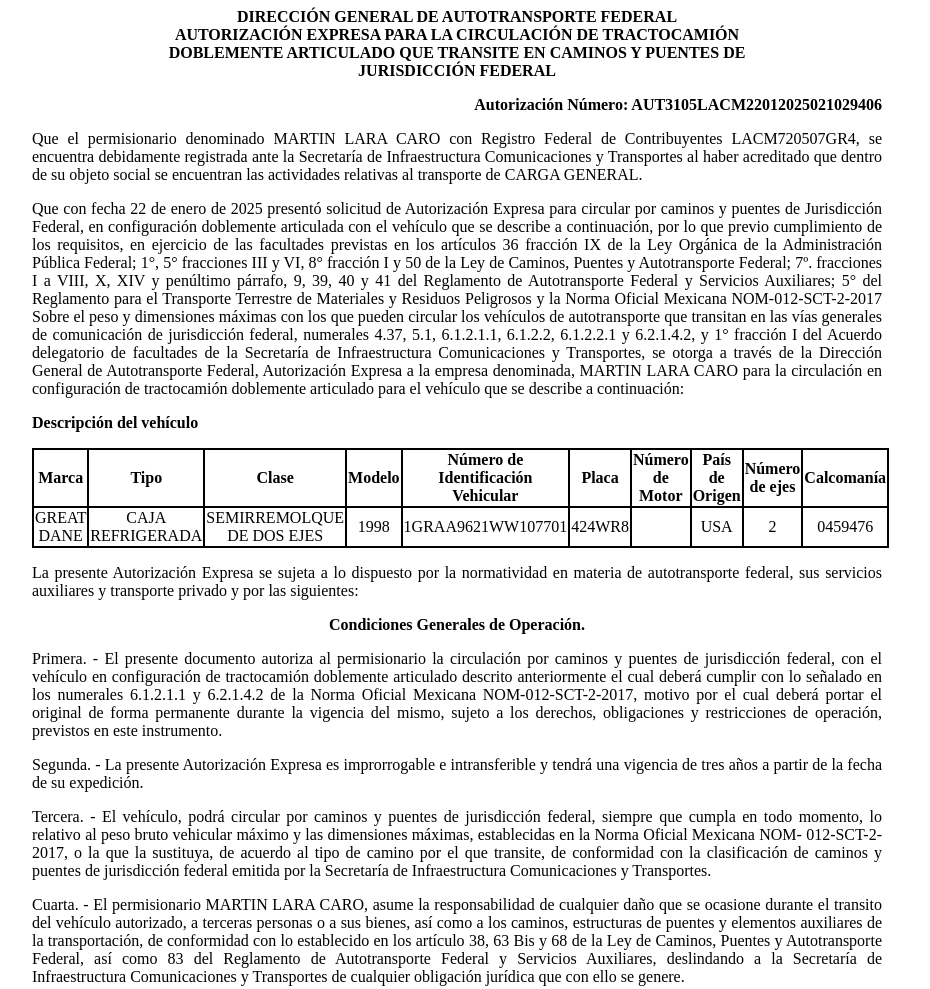
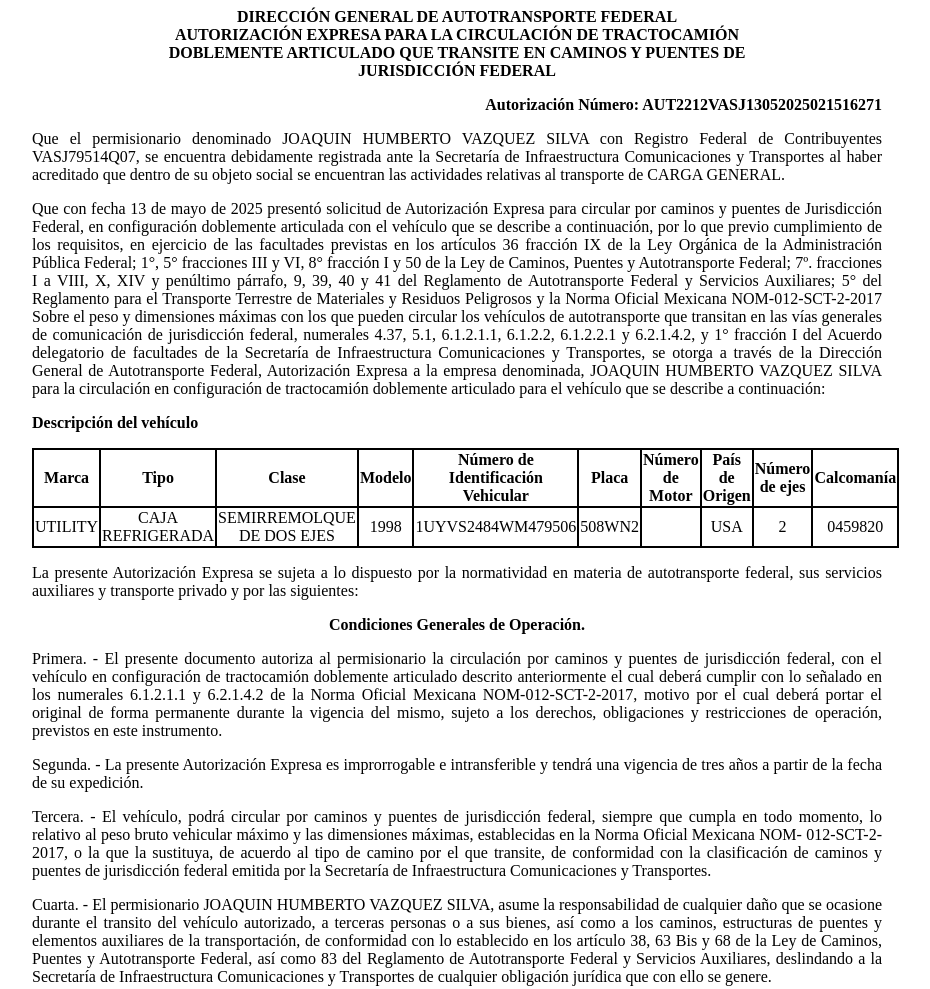
Before and after one commit to app-sct1/ConsultaAutDobleRemolque-folio-0271001, a plain HTML site: page index.html in a window 1280 px wide. Shown: the top 989 px of the page, without its empty margins (183-1113 px from the left). Drawn offline with Linux system fonts and the light colour scheme.

Commit message:
index.html

```diff
--- a/index.html
+++ b/index.html
@@ -75,19 +75,19 @@
 						<p class="sinMargen">DOBLEMENTE ARTICULADO QUE TRANSITE EN CAMINOS Y PUENTES DE</p>
 						<p class="sinMargen">JURISDICCIÓN FEDERAL</p>
 					</div>
-<p class="derechaNegro">Autorización Número: AUT3105LACM22012025021029406</p>
+<p class="derechaNegro">Autorización Número: AUT2212VASJ13052025021516271</p>
 
 					<p class="justificado">Que el permisionario denominado
-						MARTIN LARA CARO con Registro Federal de
-						Contribuyentes LACM720507GR4, se encuentra
+						JOAQUIN HUMBERTO VAZQUEZ SILVA con Registro Federal de
+						Contribuyentes VASJ79514Q07, se encuentra
 						debidamente registrada ante la Secretaría de Infraestructura
 						Comunicaciones y Transportes al haber acreditado que dentro de su
 						objeto social se encuentran las actividades relativas al
 						transporte de CARGA GENERAL.</p>
 
 
-					<p class="justificado">Que con fecha 22 de
-						enero de 2025 presentó
+					<p class="justificado">Que con fecha 13 de
+						mayo de 2025 presentó
 						solicitud de Autorización Expresa para circular por caminos y
 						puentes de Jurisdicción Federal, en configuración doblemente
 						articulada con el vehículo que se describe a continuación, por lo
@@ -107,7 +107,7 @@
 						facultades de la Secretaría de Infraestructura Comunicaciones y
 						Transportes, se otorga a través de la
 						Dirección General de Autotransporte Federal, Autorización Expresa a la
-						empresa denominada, MARTIN LARA CARO para la
+						empresa denominada, JOAQUIN HUMBERTO VAZQUEZ SILVA para la
 						circulación en configuración de tractocamión doblemente articulado
 						para el vehículo que se describe a continuación:</p>
 
@@ -128,16 +128,16 @@
 							<th class="borde">Calcomanía</th>
 						</tr>
 						<tr class="borde">
-							<td class="borde">GREAT DANE</td>
+							<td class="borde">UTILITY</td>
 							<td class="borde">CAJA REFRIGERADA</td>
 							<td class="borde">SEMIRREMOLQUE DE DOS EJES</td>
 							<td class="borde">1998</td>
-							<td class="borde">1GRAA9621WW107701</td>
-							<td class="borde">424WR8</td>
+							<td class="borde">1UYVS2484WM479506</td>
+							<td class="borde">508WN2</td>
 							<td class="borde"></td>
 							<td class="borde">USA</td>
 							<td class="borde">2</td>
-							<td class="borde">0459476</td>
+							<td class="borde">0459820</td>
 						</tr>
 
 					</tbody></table>
@@ -175,7 +175,7 @@
 						Secretaría de Infraestructura Comunicaciones y Transportes.</p>
 
 					<p class="justificado">Cuarta. - El permisionario
-						MARTIN LARA CARO, asume la responsabilidad de
+						JOAQUIN HUMBERTO VAZQUEZ SILVA, asume la responsabilidad de
 						cualquier daño que se ocasione durante el transito del vehículo
 						autorizado, a terceras personas o a sus bienes, así como a los
 						caminos, estructuras de puentes y elementos auxiliares de la
```
